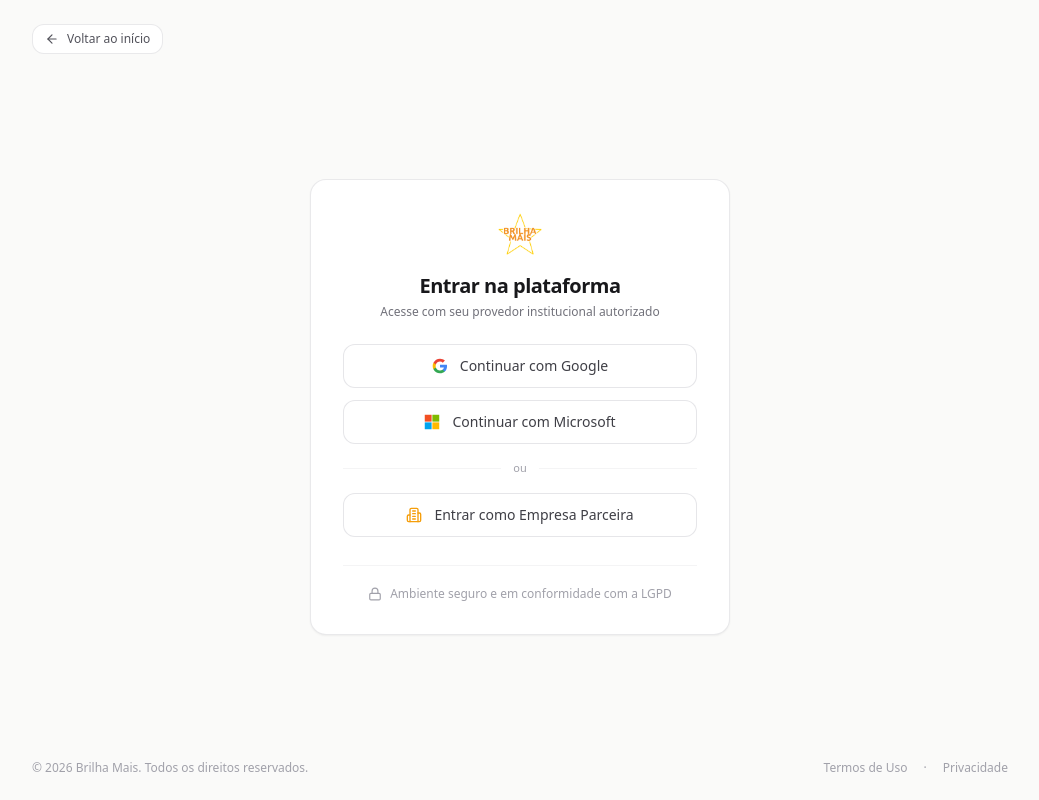
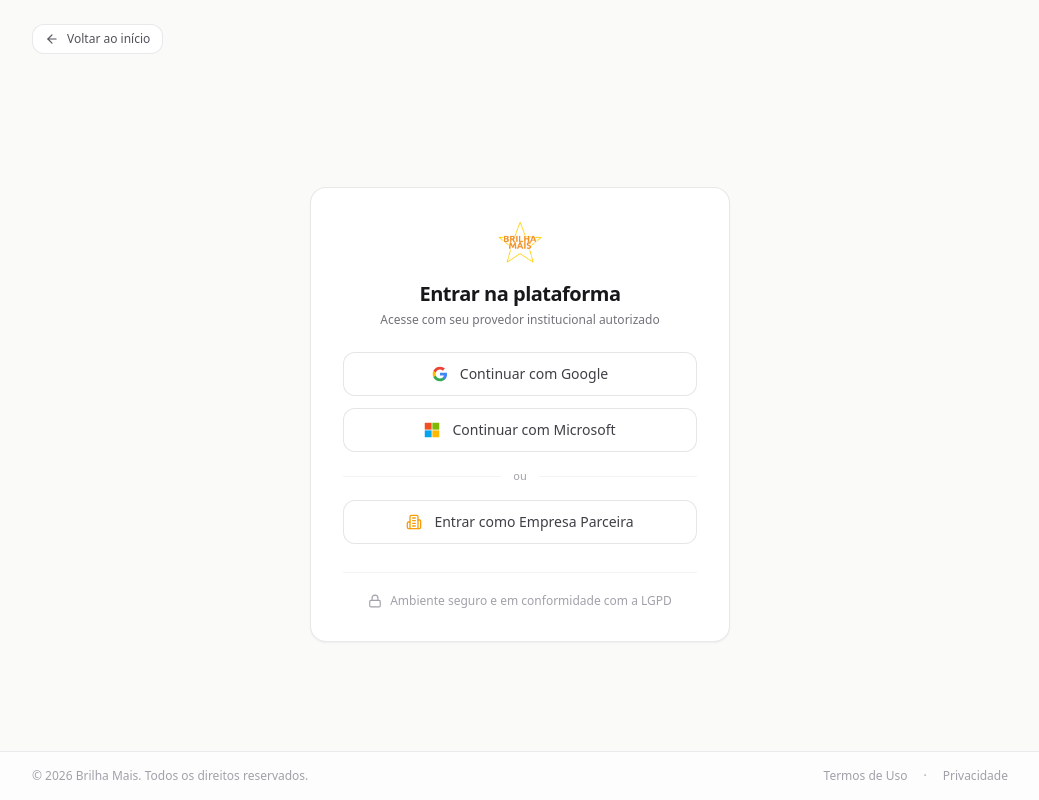
Before and after one commit to thomasmfontes/brilha-mais, a React (Vite) app in the folder apps/web/: page /login in a window 1280 px wide. Shown: the whole page, without its empty margins (120-1159 px from the left). Built offline with nearby package versions, Linux system fonts and the light colour scheme; no server answers.

Commit message:
style(auth): standardize login footer bar with anchored layout

```diff
--- a/apps/web/src/pages/LoginPage.tsx
+++ b/apps/web/src/pages/LoginPage.tsx
@@ -320,13 +320,15 @@ export default function LoginPage() {
                 </div>
             </main>
 
-            {/* Clean, Muted Footer */}
-            <footer className="w-full max-w-5xl mx-auto px-6 py-6 text-center text-xs text-zinc-400 flex flex-col sm:flex-row items-center justify-between gap-3">
-                <p>&copy; 2026 Brilha Mais. Todos os direitos reservados.</p>
-                <div className="flex items-center gap-4">
-                    <Link to="/termos" className="hover:text-zinc-600 transition-colors">Termos de Uso</Link>
-                    <span>·</span>
-                    <Link to="/privacidade" className="hover:text-zinc-600 transition-colors">Privacidade</Link>
+            {/* Professional Anchored Footer Bar */}
+            <footer className="w-full border-t border-zinc-200/70 bg-white/70 backdrop-blur-xs mt-auto">
+                <div className="max-w-5xl mx-auto px-4 sm:px-6 py-4 flex flex-col sm:flex-row items-center justify-between gap-3 text-xs text-zinc-400">
+                    <p>&copy; 2026 Brilha Mais. Todos os direitos reservados.</p>
+                    <div className="flex items-center gap-4">
+                        <Link to="/termos" className="hover:text-zinc-600 transition-colors">Termos de Uso</Link>
+                        <span>·</span>
+                        <Link to="/privacidade" className="hover:text-zinc-600 transition-colors">Privacidade</Link>
+                    </div>
                 </div>
             </footer>
         </div>
```
